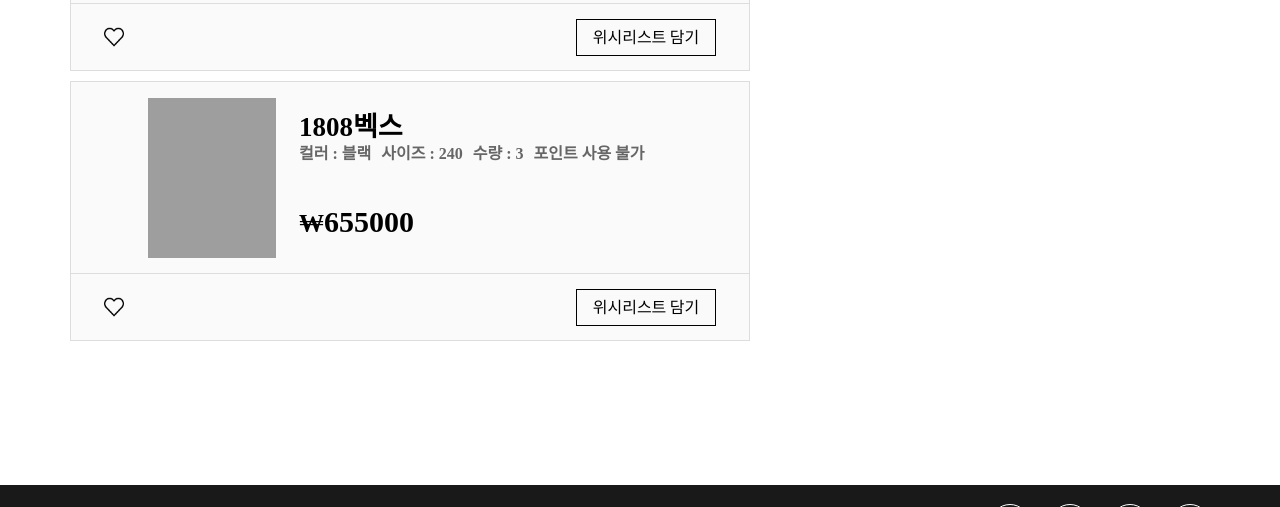
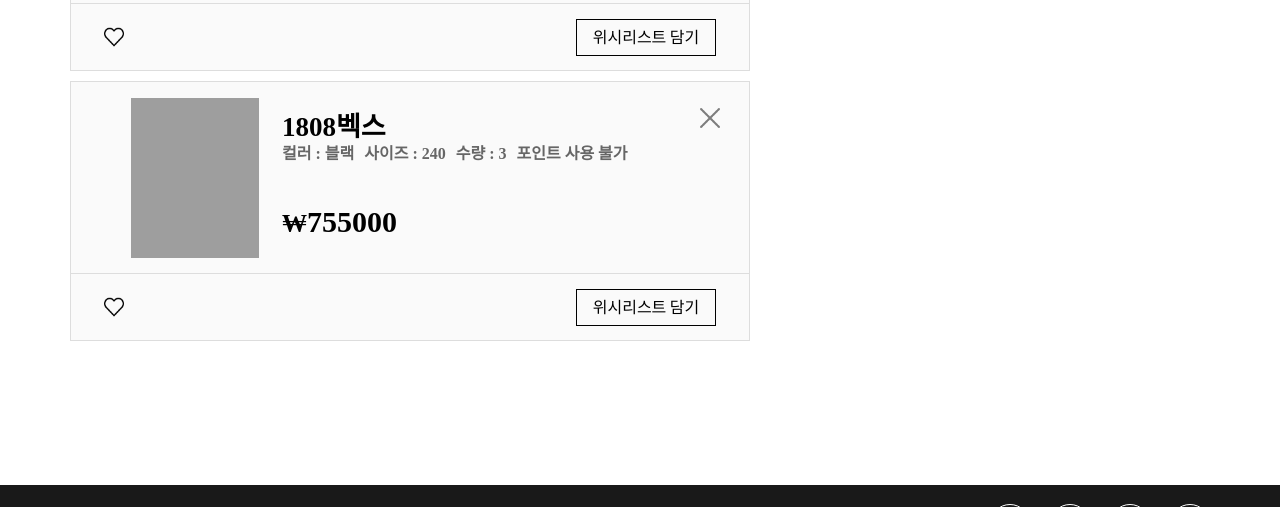
Before and after one commit to wecode-bootcamp-korea/29-1st-Dr-Mataeng-frontend, a React app: page /wishList in a window 1280 px wide. Shown: the part 725-1232 px from the top of the page. Built offline with nearby package versions, Linux system fonts and the light colour scheme; grey boxes are pictures that could not be loaded.

Commit message:
Add deleteButton

```diff
--- a/src/pages/WishList/ProductList.js
+++ b/src/pages/WishList/ProductList.js
@@ -1,24 +1,41 @@
 import React from 'react';
 import { useNavigate } from 'react-router-dom';
 
-function ProductList(props) {
-  let { key, color, size, quantity, price, like, image, productName } = props;
+const ProductList = ({ list }) => {
+  const {
+    cart_id,
+    product_id,
+    product_name,
+    product_image,
+    product_color,
+    product_size,
+    quantity,
+    price,
+    product_like,
+  } = list;
+
+  let arr = [];
+  arr.push(cart_id);
+  console.log(arr);
 
   const navigate = useNavigate();
   const goToDetail = () => {
-    navigate(`/productDetail/${key}`);
+    navigate(`/productDetail/${product_id}`);
   };
+
+  const deleteHandler = () => {};
+
   return (
     <li className="itemList">
       <div className="productContainer">
         <div className="productBox">
-          <img src={image} onClick={goToDetail} alt="productimage" />
+          <img src={product_image} onClick={goToDetail} alt="productimage" />
           <div className="productInfoBox">
             <div className="productInfo">
-              <h2>{productName}</h2>
+              <h2>{product_name}</h2>
               <ul className="productDetail">
-                <li>컬러 : {color} </li>
-                <li>사이즈 : {size}</li>
+                <li>컬러 : {product_color} </li>
+                <li>사이즈 : {product_size}</li>
                 <li>수량 : {quantity}</li>
                 <li className="point">포인트 사용 불가</li>
               </ul>
@@ -28,12 +45,17 @@ function ProductList(props) {
               <span className="price">{price}</span>
             </div>
           </div>
+          <div className="deleteButton">
+            <button>
+              <img src="images/icon/cancel.png" onClick={deleteHandler} />
+            </button>
+          </div>
         </div>
       </div>
       <div className="productFooter">
         <div className="wishButton">
           <img alt="heartbutton" src="images/header/icon-heart.png" />
-          <span>{like}</span>
+          <span>{product_like}</span>
         </div>
         <div className="wishListButton">
           <button>위시리스트 담기</button>
@@ -41,6 +63,6 @@ function ProductList(props) {
       </div>
     </li>
   );
-}
+};
 
 export default ProductList;
--- a/src/pages/WishList/WishList.js
+++ b/src/pages/WishList/WishList.js
@@ -13,6 +13,14 @@ const WishList = () => {
       totalPrice += cartList[i].price;
     }
     return totalPrice;
+  };
+
+  const cartIdList = () => {
+    let idList = [];
+    for (let i = 0; i < cartList.length; i++) {
+      idList.push(cartList[i].cart_id);
+    }
+    return idList;
   };
 
   // useEffect(() => {
@@ -77,18 +85,7 @@ const WishList = () => {
           <div className="cartBoxContainer">
             <ul className="orderProductList">
               {WISHLIST_DATA.map(list => {
-                return (
-                  <ProductList
-                    key={list.product_id}
-                    productName={list.product_name}
-                    image={list.product_image}
-                    color={list.product_color}
-                    size={list.product_size}
-                    quantity={list.quantity}
-                    price={list.price}
-                    like={list.product_like}
-                  />
-                );
+                return <ProductList key={list.product_id} list={list} />;
               })}
             </ul>
           </div>
--- a/src/pages/WishList/WishList.scss
+++ b/src/pages/WishList/WishList.scss
@@ -187,7 +187,8 @@
       width: 100%;
       height: 192px;
       border-bottom: 1px solid #dddddd;
-      padding: 16px 32px 16px 77px;
+      padding: 16px 22px 16px 60px;
+      display: flex;
 
       .productBox {
         width: 100%;
@@ -196,6 +197,22 @@
         img {
           width: 128px;
           height: 160px;
+        }
+      }
+
+      .deleteButton {
+        margin-top: 10px;
+        width: 20px;
+        height: 20px;
+        button {
+          width: 100%;
+          height: 100%;
+          border-style: none;
+          img {
+            width: 100%;
+            height: 100%;
+            opacity: 0.5;
+          }
         }
       }
 
--- a/src/pages/WishList/wishlistData.json
+++ b/src/pages/WishList/wishlistData.json
@@ -1,6 +1,7 @@
 [
   {
-    "product_id": 1,
+    "cart_id": 1,
+    "product_id": 24,
     "product_name": "1808벡스",
     "product_image": "images/main/main0.jpg",
     "product_color": "블랙",
@@ -11,7 +12,8 @@
   },
 
   {
-    "product_id": 2,
+    "cart_id": 2,
+    "product_id": 455,
     "product_name": "1808벡스",
     "product_image": "images/main/main0.jpg",
     "product_color": "블랙",
@@ -22,13 +24,14 @@
   },
 
   {
-    "product_id": 3,
+    "cart_id": 3,
+    "product_id": 13,
     "product_name": "1808벡스",
     "product_image": "images/main/main0.jpg",
     "product_color": "블랙",
     "product_size": 240,
     "quantity": 3,
-    "price": 655000,
+    "price": 755000,
     "product_lick": 535
   }
 ]
```
